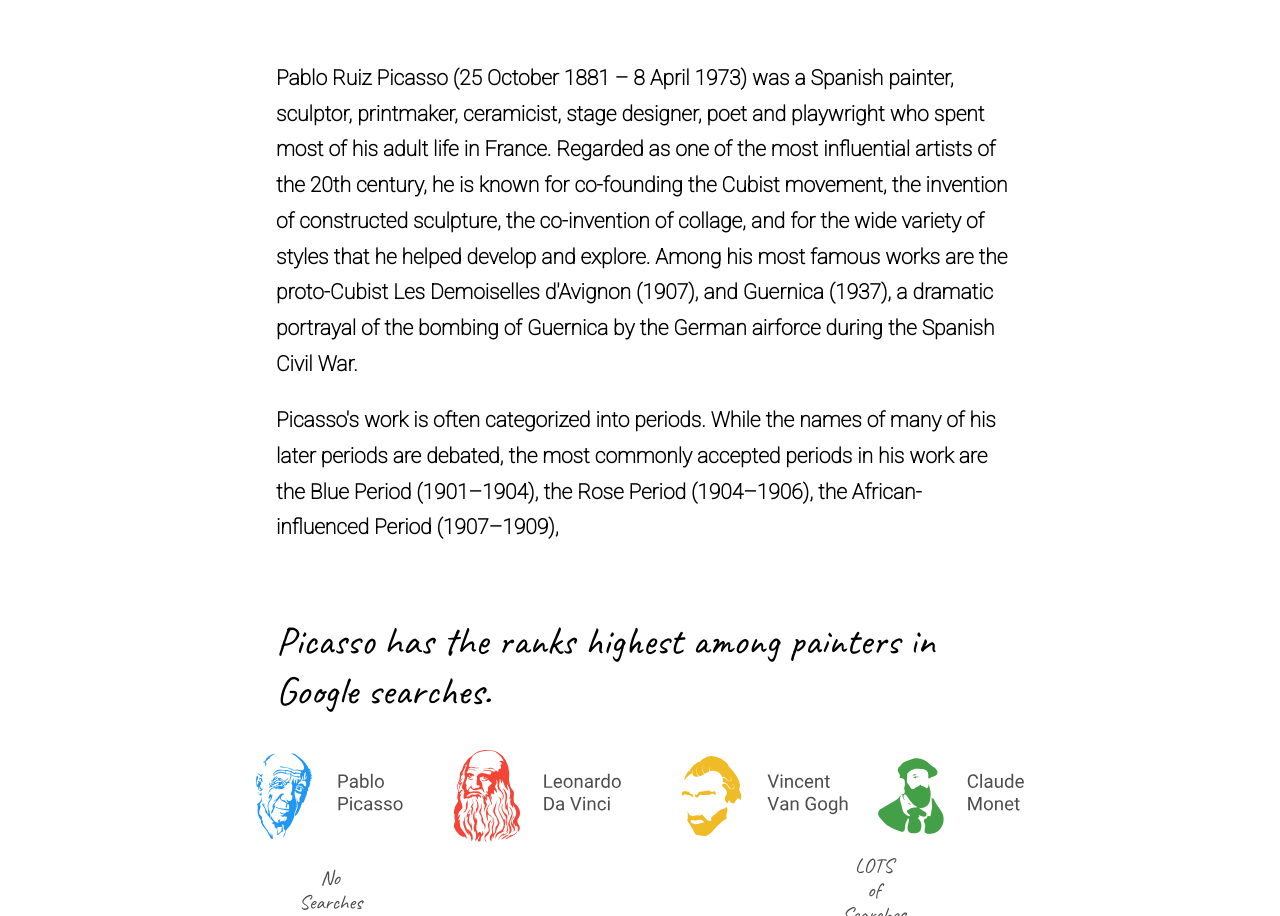
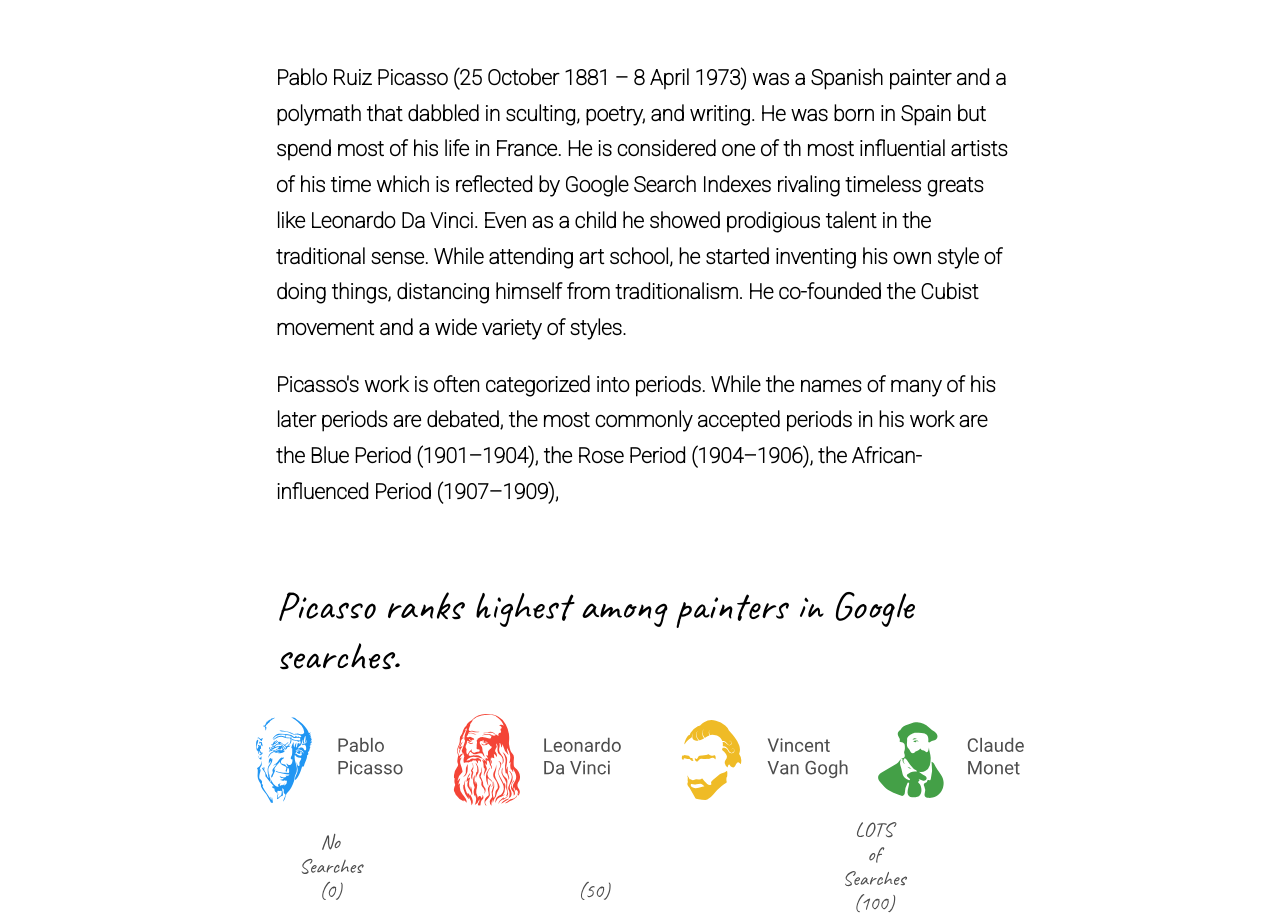
Before and after one commit to sathvikpal/picasso_data_viz, a plain HTML site: page index.html in a window 1280 px wide. Shown: the part 792-1708 px from the top of the page. Drawn offline with Linux system fonts and the light colour scheme; a script that the page names is missing.

```diff
--- a/index.html
+++ b/index.html
@@ -16,11 +16,11 @@ body  {
   <h1>Pigments of Picasso<h4>An overview of Pablo Picasso's use of color in his career</h4></h1>
 </header2>
   <header>
-  <h3>  Pablo Ruiz Picasso (25 October 1881 – 8 April 1973) was a Spanish painter, sculptor, printmaker, ceramicist, stage designer, poet and playwright who spent most of his adult life in France. Regarded as one of the most influential artists of the 20th century, he is known for co-founding the Cubist movement, the invention of constructed sculpture, the co-invention of collage, and for the wide variety of styles that he helped develop and explore. Among his most famous works are the proto-Cubist Les Demoiselles d'Avignon (1907), and Guernica (1937), a dramatic portrayal of the bombing of Guernica by the German airforce during the Spanish Civil War. </h3>
+  <h3>  Pablo Ruiz Picasso (25 October 1881 – 8 April 1973) was a Spanish painter and a polymath that dabbled in sculting, poetry, and writing. He was born in Spain but spend most of his life in France. He is considered one of th most influential artists of his time which is reflected by Google Search Indexes rivaling timeless greats like Leonardo Da Vinci. Even as a child he showed prodigious talent in the traditional sense. While attending art school, he started inventing his own style of doing things, distancing himself from traditionalism. He co-founded the Cubist movement and a wide variety of styles. </h3>
   <h3>  Picasso's work is often categorized into periods. While the names of many of his later periods are debated, the most commonly accepted periods in his work are the Blue Period (1901–1904), the Rose Period (1904–1906), the African-influenced Period (1907–1909),</h3>
 </header>
 <header>
-  <h2>  Picasso has the ranks highest among painters in Google searches. </h2>
+  <h2>  Picasso ranks highest among painters in Google searches. </h2>
   <img src = "img/painters.svg" />
 </header>
 
```
Also changed, not shown: 2 other files.
